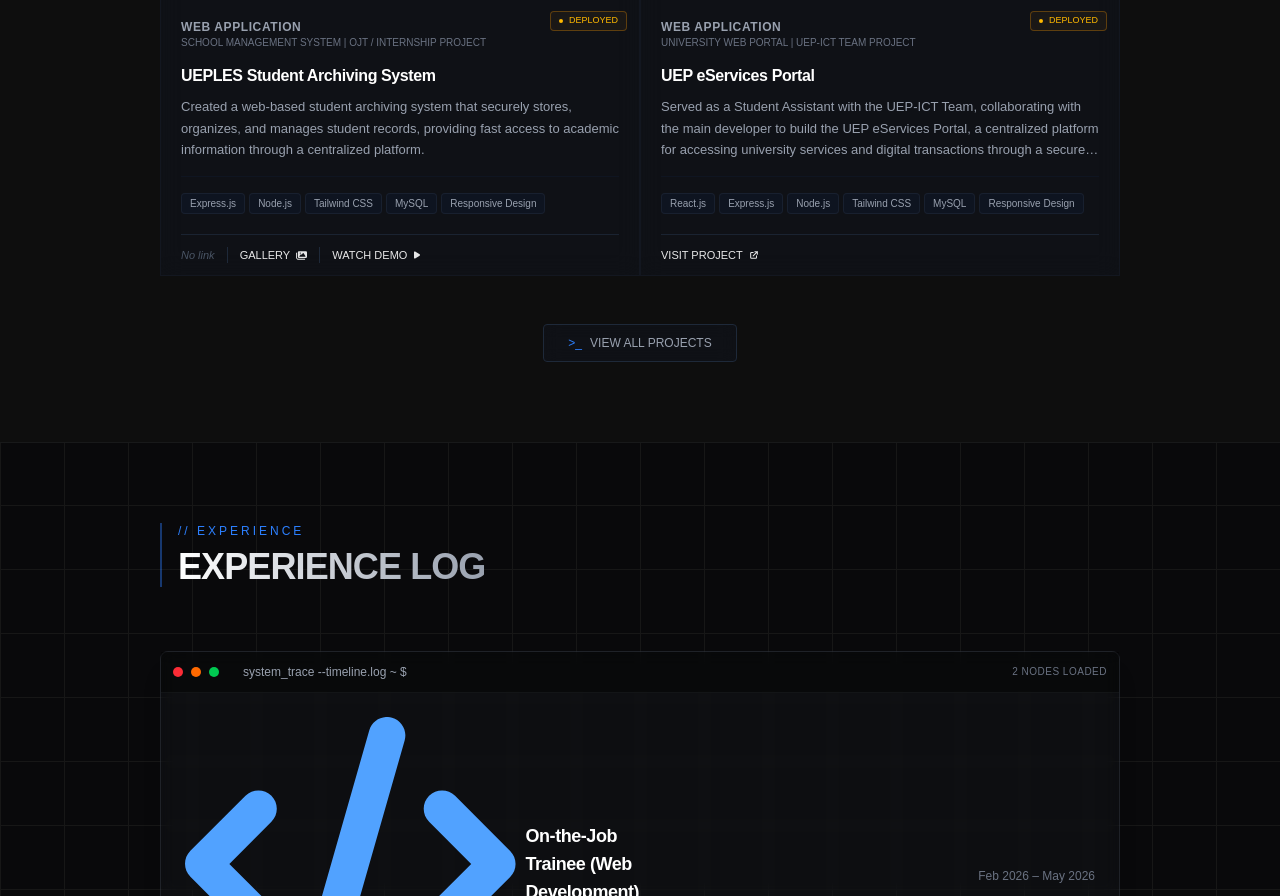
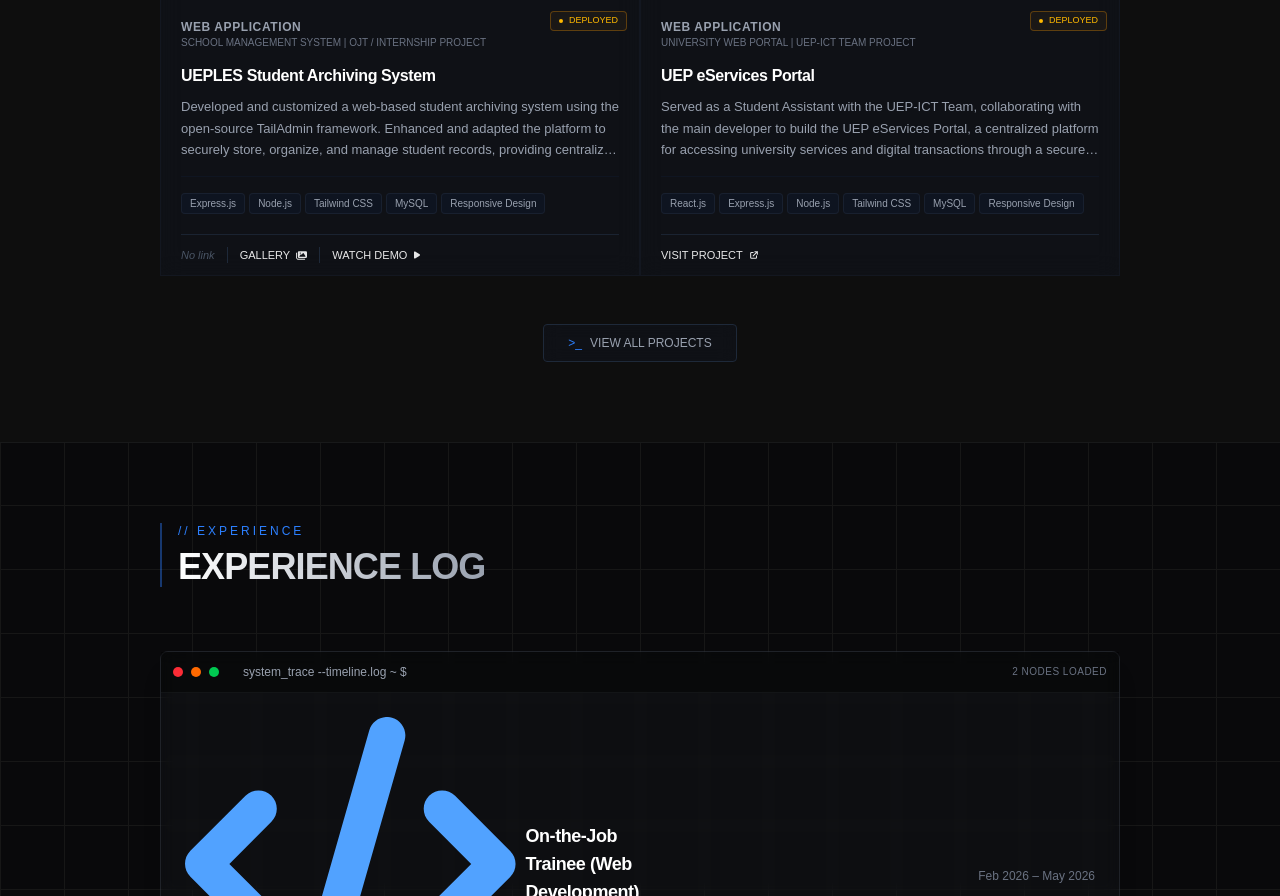
Before and after one commit to victorio222/codevic, a Next.js app: page / in a window 1280 px wide. Shown: the part 4039-4935 px from the top of the page. Built offline with nearby package versions, Linux system fonts and the light colour scheme.

Commit message:
updated the ueples description

```diff
--- a/app/my-projects/page.tsx
+++ b/app/my-projects/page.tsx
@@ -147,7 +147,7 @@ const PROJECTS_REGISTRY: ProjectModule[] = [
     status: "DEPLOYED",
     statusColor: "text-amber-400 border-amber-500/30 bg-amber-500/5",
     description:
-      "Created a web-based student archiving system that securely stores, organizes, and manages student records, providing fast access to academic information through a centralized platform.",
+      "Developed and customized a web-based student archiving system using the open-source TailAdmin framework. Enhanced and adapted the platform to securely store, organize, and manage student records, providing centralized access to academic information with improved usability, record retrieval, and administrative workflows.",
     stack: [
       "Express.js",
       "Node.js",
--- a/app/pages/Projects/page.tsx
+++ b/app/pages/Projects/page.tsx
@@ -138,7 +138,7 @@ const PROJECTS_REGISTRY: ProjectModule[] = [
     status: "DEPLOYED",
     statusColor: "text-amber-400 border-amber-500/30 bg-amber-500/5",
     description:
-      "Created a web-based student archiving system that securely stores, organizes, and manages student records, providing fast access to academic information through a centralized platform.",
+      "Developed and customized a web-based student archiving system using the open-source TailAdmin framework. Enhanced and adapted the platform to securely store, organize, and manage student records, providing centralized access to academic information with improved usability, record retrieval, and administrative workflows.",
     stack: [
       "Express.js",
       "Node.js",
```
